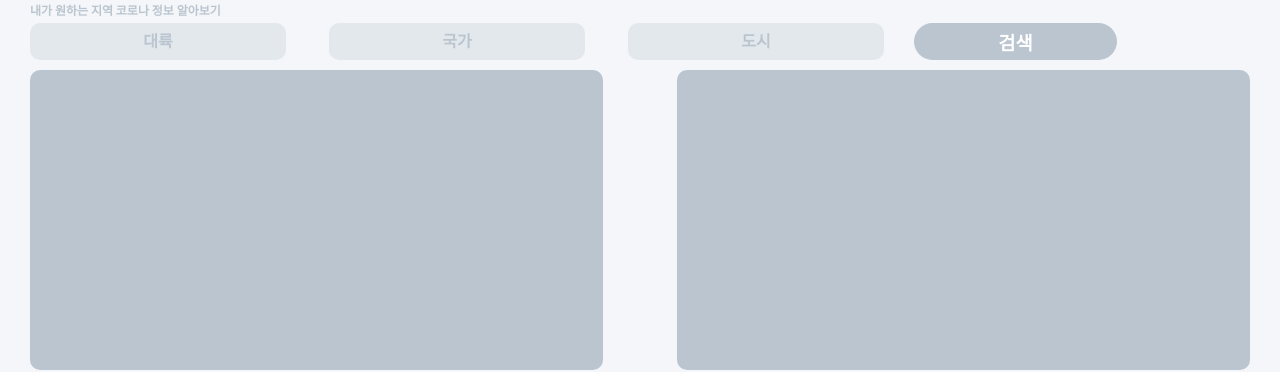
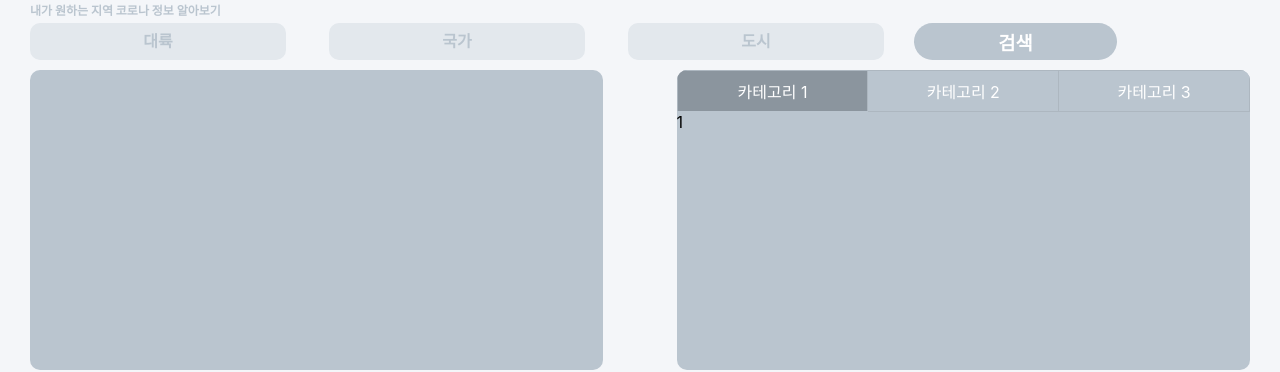
Before and after one commit to cbkpar/fly-mate, a React (Create React App) app: page / in a window 1280 px wide. Shown: the part 466-838 px from the top of the page. Built offline with nearby package versions, Linux system fonts and the light colour scheme.

Commit message:
tab menu

```diff
--- a/src/components/Home/Article.js
+++ b/src/components/Home/Article.js
@@ -1,8 +1,10 @@
 import React, { Component } from 'react'
 import './Article.scss';
 import Clock from 'react-live-clock'
+import SubArticle from './SubArticle'
 
 class Article extends Component {
+
   render() {
     return (
       <section className="article">
@@ -23,7 +25,7 @@ class Article extends Component {
         </div>
         <div className="board">
           <div className="board_left"></div>
-          <div className="board_right"></div>
+          <div className="board_right"><SubArticle /></div>
         </div>
       </div>
     </section>
--- a/src/components/Home/Article.scss
+++ b/src/components/Home/Article.scss
@@ -72,6 +72,7 @@
         height: 300px;
         background: rgb(186,197,207);
         border-radius: 10px;
+        overflow: hidden;
       }
     }
   }
--- /dev/null
+++ b/src/components/Home/SubArticle.js
@@ -0,0 +1,52 @@
+import React, { Component } from 'react'
+import './SubArticle.scss';
+
+class SubArticle extends Component {
+
+  constructor(props) {
+    super(props);
+    this.state = {
+      tabidx: 0,
+    };
+  }
+
+  changetab = (e, idx) => {
+    e.preventDefault();
+    this.setState({
+      tabidx: idx
+    });
+  }
+
+  render() {
+    const Article_subArr = [
+      {
+        name: '카테고리 1',
+      },
+      {
+        name: '카테고리 2',
+      },
+      {
+        name: '카테고리 3',
+      },
+    ];
+
+    return (
+      <>
+      <ul className="Article_sub">
+        {Article_subArr.map((ele, idx) => {
+          return (
+            <li
+              key={idx}
+              className={this.state.tabidx === idx ? "active" : ""}
+              onClick={(e) => this.changetab(e, idx)}
+            ><a href="#">{ele.name}</a></li>
+          )
+        })}
+      </ul>
+      {this.state.tabidx+1}
+      </>
+    )
+  }
+}
+
+export default SubArticle
--- /dev/null
+++ b/src/components/Home/SubArticle.scss
@@ -0,0 +1,23 @@
+ul.Article_sub {
+  display: flex;
+
+  li {
+    display: flex;
+    width: 100%;
+    height: 40px;
+    justify-content: center;
+    align-items: center;
+    background: #bac5cf;
+    border: 1px solid #adb7c0;
+  }
+
+  li:nth-child(2) {
+    border-left: none;
+    border-right: none;
+  }
+
+  li.active {
+    background: rgb(139, 149, 158);
+    border-bottom: none;
+  }
+}
```
